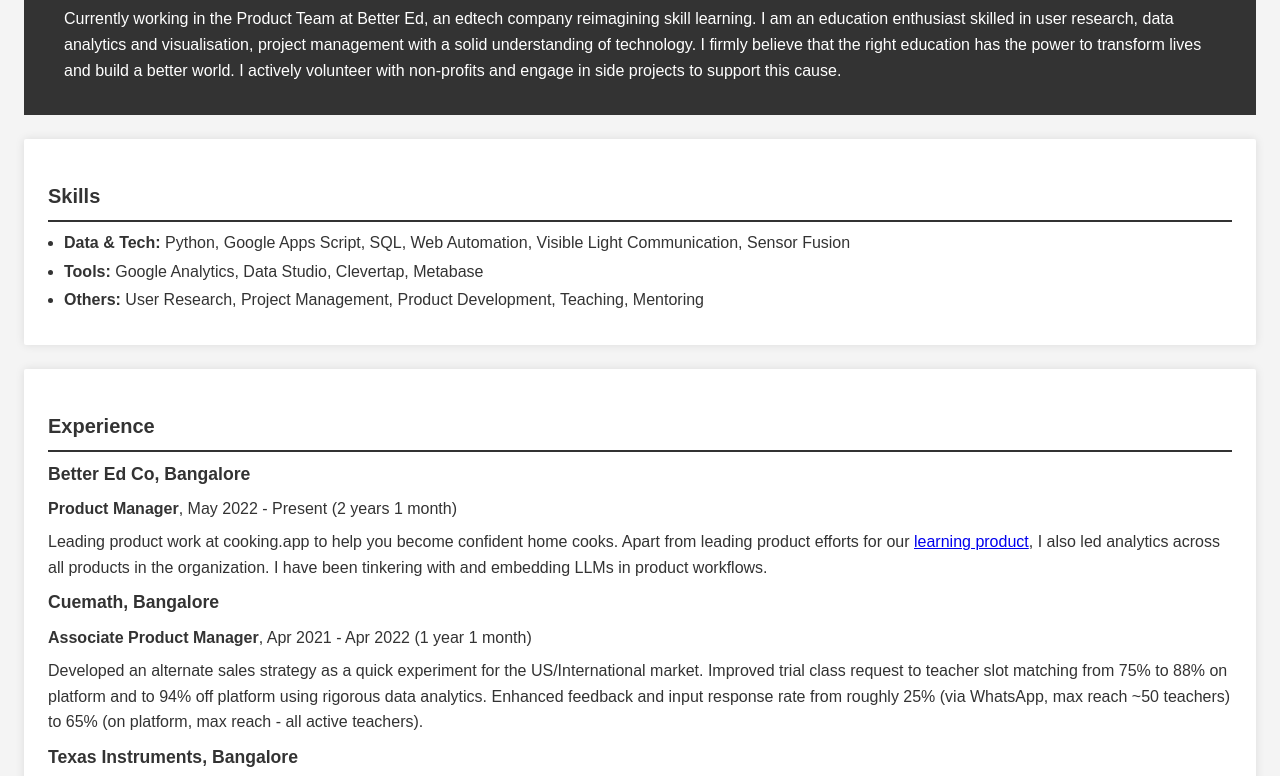
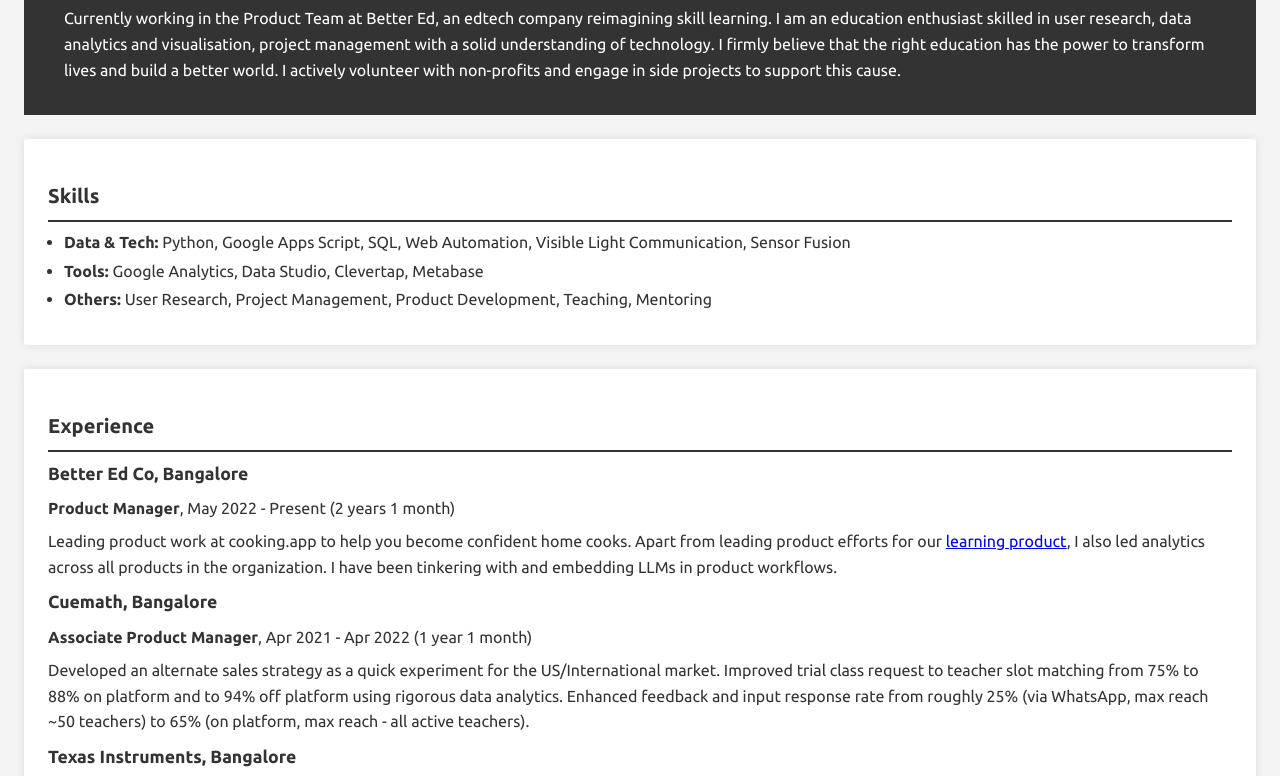
Before and after one commit to matrixconjugate/avinash, a plain HTML site: page index.html in a window 1280 px wide. Shown: the part 104-880 px from the top of the page. Drawn offline with Linux system fonts and the light colour scheme.

Commit message:
Initial commit: Add portfolio site files

```diff
--- a/index.html
+++ b/index.html
@@ -4,7 +4,9 @@
     <meta charset="UTF-8">
     <meta name="viewport" content="width=device-width, initial-scale=1.0">
     <title>Avinash Bhutani - Portfolio</title>
+
     <link rel="stylesheet" href="styles.css">
+    <link href="https://fonts.googleapis.com/css2?family=Ubuntu:wght@400;700&display=swap" rel="stylesheet">
 </head>
 <body>
     <header>
--- a/styles.css
+++ b/styles.css
@@ -1,5 +1,5 @@
 body {
-    font-family: Arial, sans-serif;
+    font-family: 'Ubuntu', sans-serif;
     margin: 0;
     padding: 0;
     line-height: 1.6;
```
